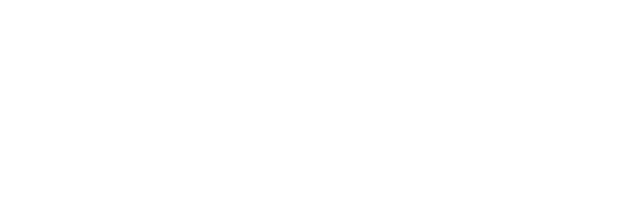
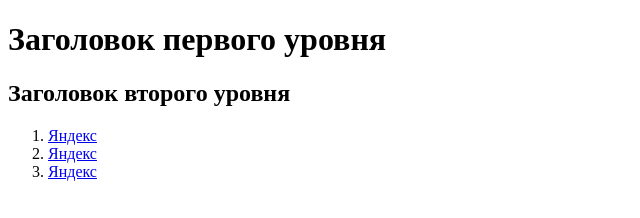
Before and after one commit to ArtemIvashkiv/task-html, a website: page src/index.html in a window 1280 px wide. Shown: the whole page, without its empty margins (0-640 px from the left). Drawn offline with Linux system fonts and the light colour scheme.

Commit message:
Задание по HTML

```diff
--- a/src/index.html
+++ b/src/index.html
@@ -1,7 +1,15 @@
-<!DOCTYPE html>
+<!doctype html>
 <html lang="en">
     <head>
         <title>HTML</title>
     </head>
-    <body></body>
+    <body>
+        <h1>Заголовок первого уровня</h1>
+        <h2>Заголовок второго уровня</h2>
+        <ol>
+            <li><a href="https://ya.ru/">Яндекс</a></li>
+            <li><a href="https://ya.ru/">Яндекс</a></li>
+            <li><a href="https://ya.ru/">Яндекс</a></li>
+        </ol>
+    </body>
 </html>
```
Also changed, not shown: 1 other file.
